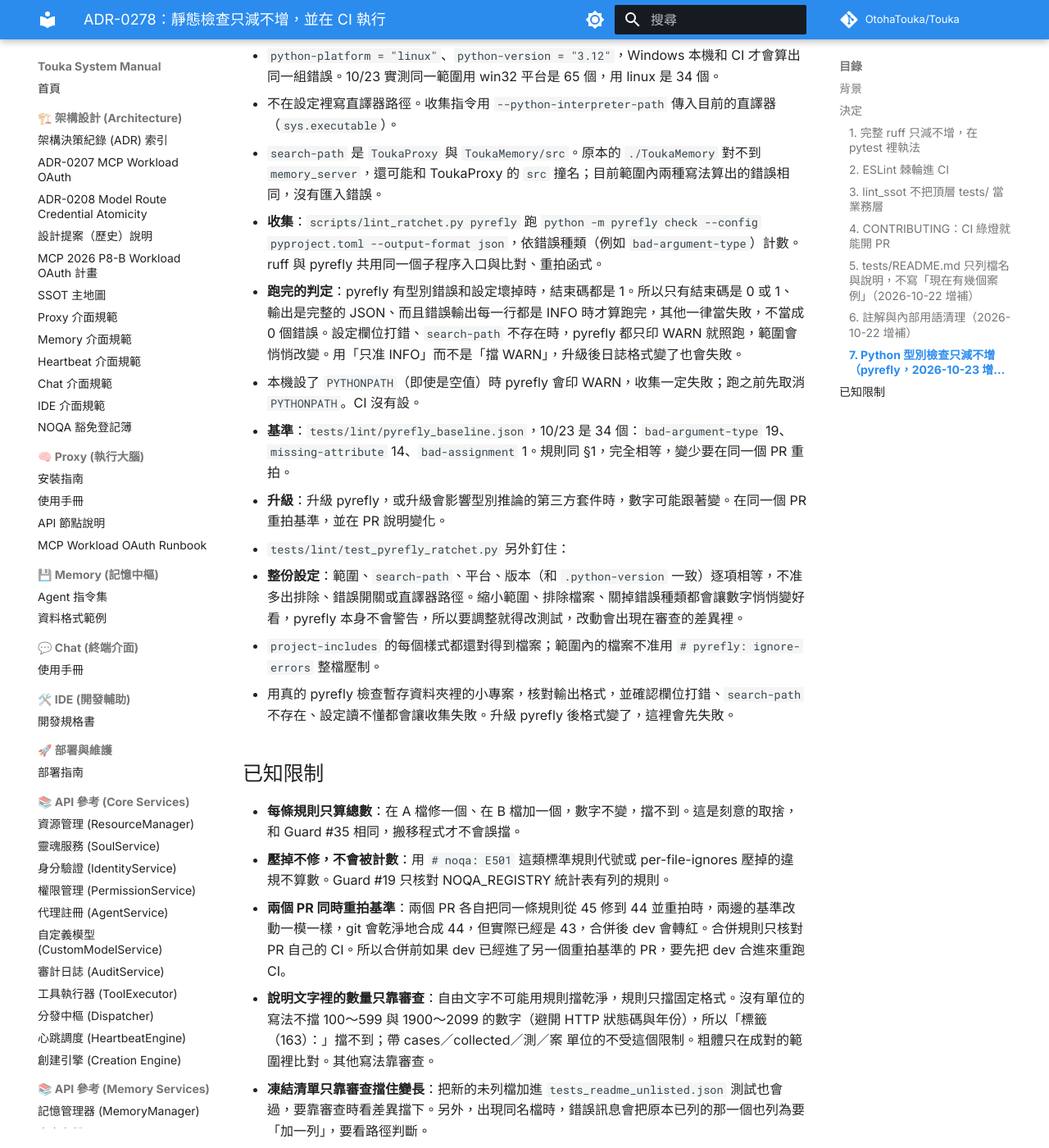
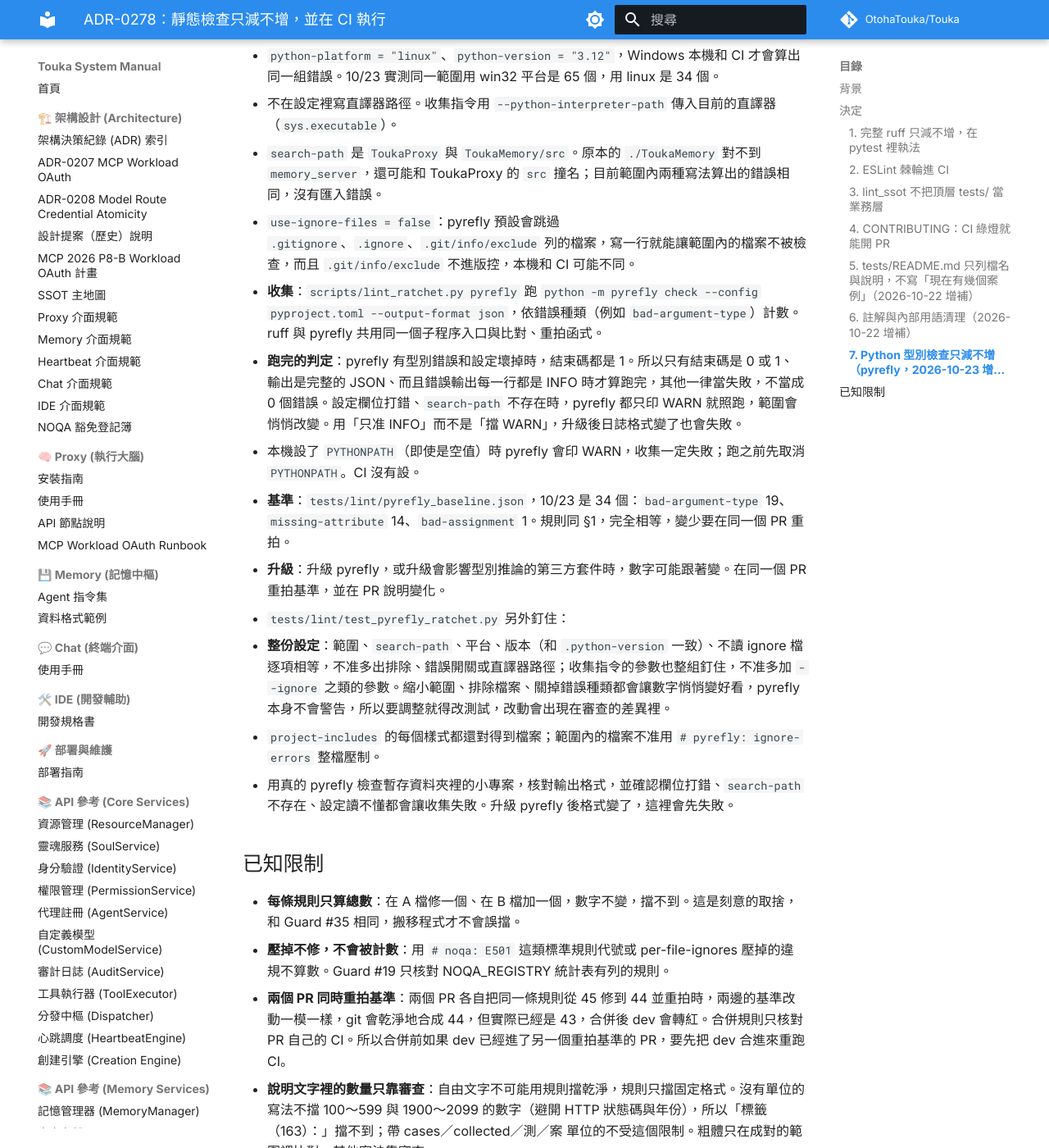
Before and after one commit to OtohaTouka/Touka, an MkDocs documentation site: the page built from docs/architecture/adr/0278-lint-ratchets-in-ci.md, in a window 1280 px wide and 1400 px high, scrolled down 4280 px. Shown: the whole window at 82% size. Built offline with MkDocs 1.6.1 and Material for MkDocs 9.7.7, drawn with Linux system fonts in a browser that asks for light colours; comment, search, counter and statistics services are not loaded.

Commit message:
lint: stop pyrefly reading ignore files and pin the collector argv
Second review follow-up. pyrefly skips files listed in .gitignore,
.ignore and .git/info/exclude by default, so one line there could drop
a file from the scope with INFO-only logs; .git/info/exclude is not
tracked either, so local and CI scopes could differ. Set
use-ignore-files = false and pin it with the rest of the table. The
collector argv is now compared as a whole, so an added --ignore flag
fails the test.

Co-Authored-By: Claude Opus 5.5 <noreply@anthropic.com>

```diff
--- a/docs/architecture/adr/0278-lint-ratchets-in-ci.md
+++ b/docs/architecture/adr/0278-lint-ratchets-in-ci.md
@@ -94,13 +94,14 @@
   - `python-platform = "linux"`、`python-version = "3.12"`，Windows 本機和 CI 才會算出同一組錯誤。10/23 實測同一範圍用 win32 平台是 65 個，用 linux 是 34 個。
   - 不在設定裡寫直譯器路徑。收集指令用 `--python-interpreter-path` 傳入目前的直譯器（`sys.executable`）。
   - `search-path` 是 `ToukaProxy` 與 `ToukaMemory/src`。原本的 `./ToukaMemory` 對不到 `memory_server`，還可能和 ToukaProxy 的 `src` 撞名；目前範圍內兩種寫法算出的錯誤相同，沒有匯入錯誤。
+  - `use-ignore-files = false`：pyrefly 預設會跳過 `.gitignore`、`.ignore`、`.git/info/exclude` 列的檔案，寫一行就能讓範圍內的檔案不被檢查，而且 `.git/info/exclude` 不進版控，本機和 CI 可能不同。
 - **收集**：`scripts/lint_ratchet.py pyrefly` 跑 `python -m pyrefly check --config pyproject.toml --output-format json`，依錯誤種類（例如 `bad-argument-type`）計數。ruff 與 pyrefly 共用同一個子程序入口與比對、重拍函式。
 - **跑完的判定**：pyrefly 有型別錯誤和設定壞掉時，結束碼都是 1。所以只有結束碼是 0 或 1、輸出是完整的 JSON、而且錯誤輸出每一行都是 INFO 時才算跑完，其他一律當失敗，不當成 0 個錯誤。設定欄位打錯、`search-path` 不存在時，pyrefly 都只印 WARN 就照跑，範圍會悄悄改變。用「只准 INFO」而不是「擋 WARN」，升級後日誌格式變了也會失敗。
   - 本機設了 `PYTHONPATH`（即使是空值）時 pyrefly 會印 WARN，收集一定失敗；跑之前先取消 `PYTHONPATH`。CI 沒有設。
 - **基準**：`tests/lint/pyrefly_baseline.json`，10/23 是 34 個：`bad-argument-type` 19、`missing-attribute` 14、`bad-assignment` 1。規則同 §1，完全相等，變少要在同一個 PR 重拍。
 - **升級**：升級 pyrefly，或升級會影響型別推論的第三方套件時，數字可能跟著變。在同一個 PR 重拍基準，並在 PR 說明變化。
 - `tests/lint/test_pyrefly_ratchet.py` 另外釘住：
-  - **整份設定**：範圍、`search-path`、平台、版本（和 `.python-version` 一致）逐項相等，不准多出排除、錯誤開關或直譯器路徑。縮小範圍、排除檔案、關掉錯誤種類都會讓數字悄悄變好看，pyrefly 本身不會警告，所以要調整就得改測試，改動會出現在審查的差異裡。
+  - **整份設定**：範圍、`search-path`、平台、版本（和 `.python-version` 一致）、不讀 ignore 檔逐項相等，不准多出排除、錯誤開關或直譯器路徑；收集指令的參數也整組釘住，不准多加 `--ignore` 之類的參數。縮小範圍、排除檔案、關掉錯誤種類都會讓數字悄悄變好看，pyrefly 本身不會警告，所以要調整就得改測試，改動會出現在審查的差異裡。
   - `project-includes` 的每個樣式都還對得到檔案；範圍內的檔案不准用 `# pyrefly: ignore-errors` 整檔壓制。
   - 用真的 pyrefly 檢查暫存資料夾裡的小專案，核對輸出格式，並確認欄位打錯、`search-path` 不存在、設定讀不懂都會讓收集失敗。升級 pyrefly 後格式變了，這裡會先失敗。
 
--- a/pyproject.toml
+++ b/pyproject.toml
@@ -77,6 +77,9 @@ search-path = [
 ]
 python-platform = "linux"
 python-version = "3.12"
+# 不讀 .gitignore、.ignore、.git/info/exclude：寫一行就能讓範圍內的檔案悄悄不檢查，
+# 而且 .git/info/exclude 不進版控，本機和 CI 的範圍可能不同。
+use-ignore-files = false
 
 [tool.pyright]
 extraPaths = [
```
Also changed, not shown: 2 other files.
